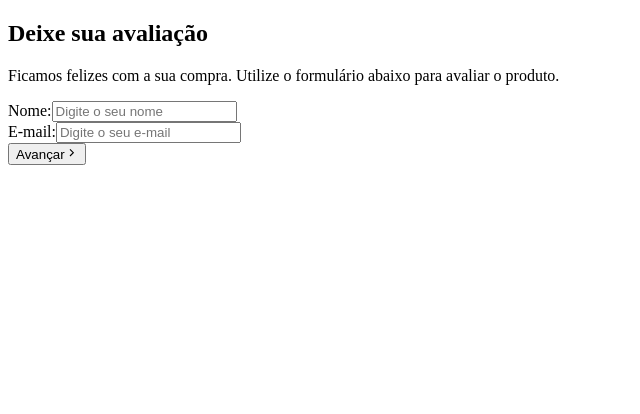
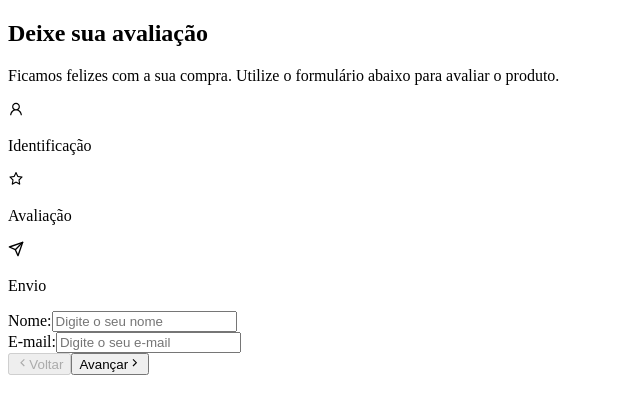
Before and after one commit to WagnerRodrigues181/react-multi-step-form, a React (Vite) app: page / in a window 1280 px wide. Shown: the top 414 px of the page, without its empty margins (0-640 px from the left). Built offline with nearby package versions, Linux system fonts and the light colour scheme.

Commit message:
feat: implementa o componente Steps e atualiza o App de acordo

```diff
--- a/src/App.tsx
+++ b/src/App.tsx
@@ -1,10 +1,18 @@
 import { useState } from "react";
 import UserForm from "./components/UserForm";
 import ReviewForm from "./components/ReviewForm";
+import Steps from "./components/Steps";
+
 import { GrFormNext, GrFormPrevious } from "react-icons/gr";
-import { FiSend } from "react-icons/fi";
 
-const formTemplate = {
+type FormFields = {
+  name: string;
+  email: string;
+  review: string;
+  comment: string;
+};
+
+const formTemplate: FormFields = {
   name: "",
   email: "",
   review: "",
@@ -25,16 +33,10 @@ function App() {
   ];
 
   const isLastStep = currentStep === formComponents.length - 1;
-  const isFirstStep = currentStep === 0;
 
-  const handleSubmit = (event: React.FormEvent) => {
-    event.preventDefault();
-
-    if (!isLastStep) {
-      setCurrentStep((prev) => prev + 1);
-    } else {
-      console.log("Dados enviados:", data);
-      alert("Obrigado pela avaliação!");
+  const changeStep = (step: number) => {
+    if (step >= 0 && step < formComponents.length) {
+      setCurrentStep(step);
     }
   };
 
@@ -48,22 +50,36 @@ function App() {
         </p>
       </div>
       <div className="form-container">
-        <form onSubmit={handleSubmit}>
+        <Steps currentStep={currentStep} />
+        <form
+          onSubmit={(event) => {
+            event.preventDefault();
+            if (!isLastStep) {
+              changeStep(currentStep + 1);
+            }
+          }}
+        >
           <div className="inputs-container">{formComponents[currentStep]}</div>
           <div className="actions">
-            {!isFirstStep && (
-              <button
-                type="button"
-                onClick={() => setCurrentStep((prev) => prev - 1)}
-              >
-                <GrFormPrevious />
-                <span>Voltar</span>
+            <button
+              type="button"
+              onClick={() => changeStep(currentStep - 1)}
+              disabled={currentStep === 0}
+            >
+              <GrFormPrevious />
+              <span>Voltar</span>
+            </button>
+            {!isLastStep ? (
+              <button type="submit">
+                <span>Avançar</span>
+                <GrFormNext />
+              </button>
+            ) : (
+              <button type="submit">
+                <span>Enviar</span>
+                <GrFormNext />
               </button>
             )}
-            <button type="submit">
-              <span>{isLastStep ? "Enviar" : "Avançar"}</span>
-              {isLastStep ? <FiSend /> : <GrFormNext />}
-            </button>
           </div>
         </form>
       </div>
--- /dev/null
+++ b/src/components/Steps.tsx
@@ -0,0 +1,27 @@
+import { AiOutlineUser, AiOutlineStar } from "react-icons/ai";
+import { FiSend } from "react-icons/fi";
+
+type stepsProps = {
+  currentStep: number;
+};
+
+const Steps = ({ currentStep }: stepsProps) => {
+  return (
+    <div className="steps">
+      <div className="step active">
+        <AiOutlineUser />
+        <p>Identificação</p>
+      </div>
+      <div className={`step ${currentStep >= 1 ? "active" : ""}`}>
+        <AiOutlineStar />
+        <p>Avaliação</p>
+      </div>
+      <div className={`step ${currentStep >= 2 ? "active" : ""}`}>
+        <FiSend />
+        <p>Envio</p>
+      </div>
+    </div>
+  );
+};
+
+export default Steps;
```
